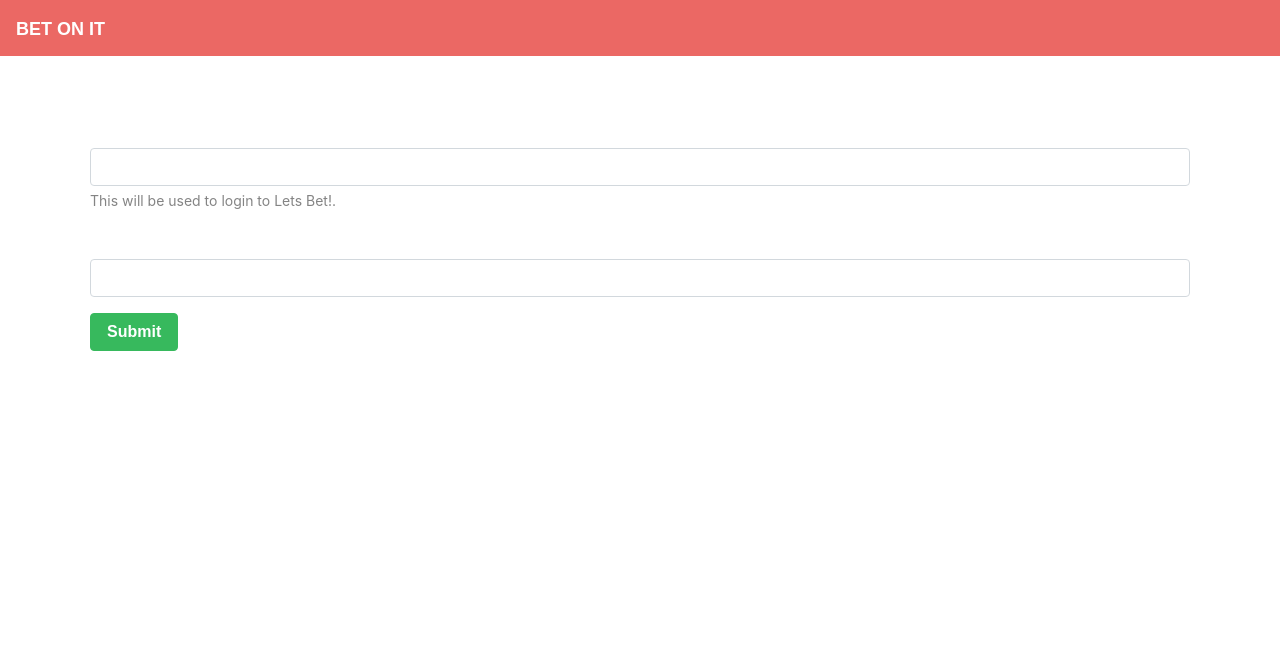
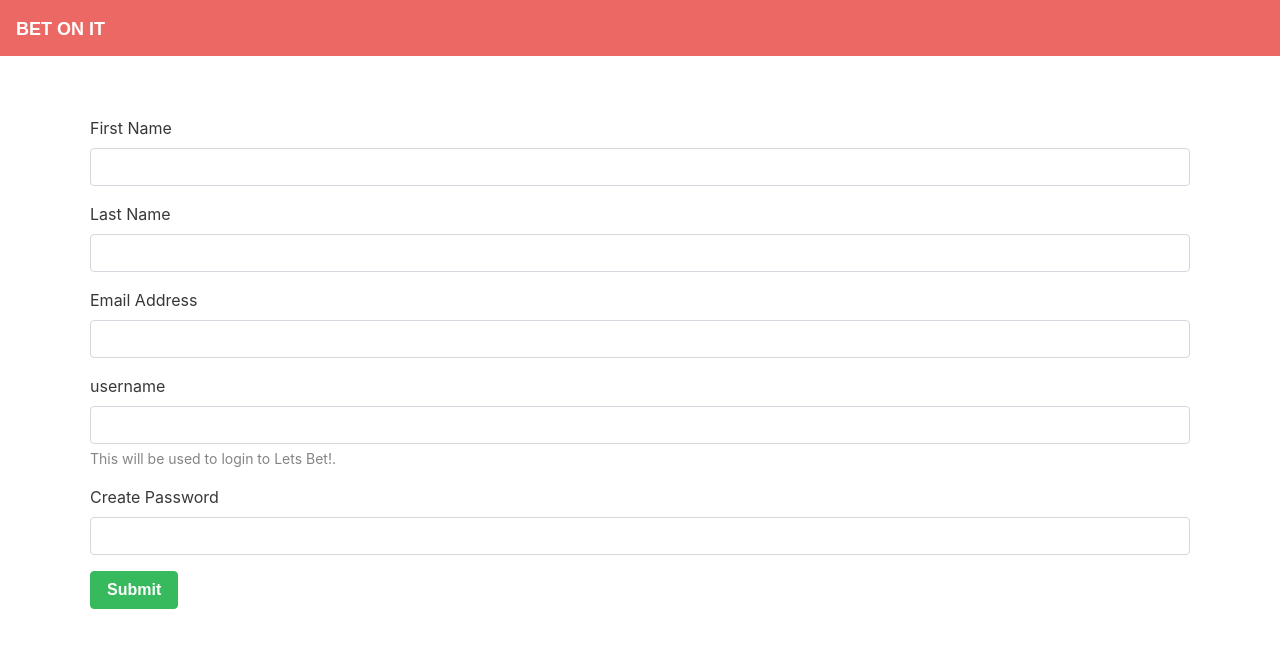
Before and after one commit to Alexjalva/Project3, a React (Create React App) app in the folder client/: page /SignUp in a window 1280 px wide. Shown: the top 648 px of the page. Built offline with nearby package versions, Linux system fonts and the light colour scheme; a web font is replaced by a local one.

Commit message:
update to signup.js

```diff
--- a/client/src/pages/SignUp.js
+++ b/client/src/pages/SignUp.js
@@ -44,15 +44,24 @@ function SignUpForm() {
 
     return (
 
-
-        <Form className="text-white rounded-0" style={{ margin: '0px' }}>
                 <Form body style={{ opacity: 0.9, marginTop: '60px', marginLeft: '90px', marginRight: '90px' }}>
                     <form className="mt-3 rounded">
-                        <err message={error} />
+                    <div className="form-group">
+                            <label htmlFor="inputFirstname">First Name</label>
+                            <input type="firstname" className="form-control" id="inputFirstname" ref={firstnameRef} />
+                        </div>
+                        <div className="form-group">
+                            <label htmlFor="inputLastname">Last Name</label>
+                            <input type="lastname" className="form-control" id="inputLastname" ref={lastnameRef} />
+                        </div>
                         <div className="form-group">
                             <label htmlFor="inputEmail">Email Address</label>
-                            <input type="email" className="form-control" id="inputEmail" aria-describedby="emailHelp" ref={emailRef} />
-                            <small id="emailHelp" className="form-text text-muted">This will be used to login to Lets Bet!.</small>
+                            <input type="email" className="form-control" id="inputEmail" ref={emailRef} />
+                        </div>
+                        <div className="form-group">
+                            <label htmlFor="inputUsername">username</label>
+                            <input type="username" className="form-control" id="inputUsername" ref={usernameRef} />
+                            <small id="usernameHelp" className="form-text text-muted">This will be used to login to Lets Bet!.</small>
                         </div>
                         <div className="form-group">
                             <label htmlFor="inputPassword">Create Password</label>
@@ -61,7 +70,6 @@ function SignUpForm() {
                         <Button type="button ml-2" className="btn btn-success" onClick={event => handleSubmit(event)}>Submit</Button>
                     </form>
                 </Form >
-        </Form>
 
     );
 }
```
